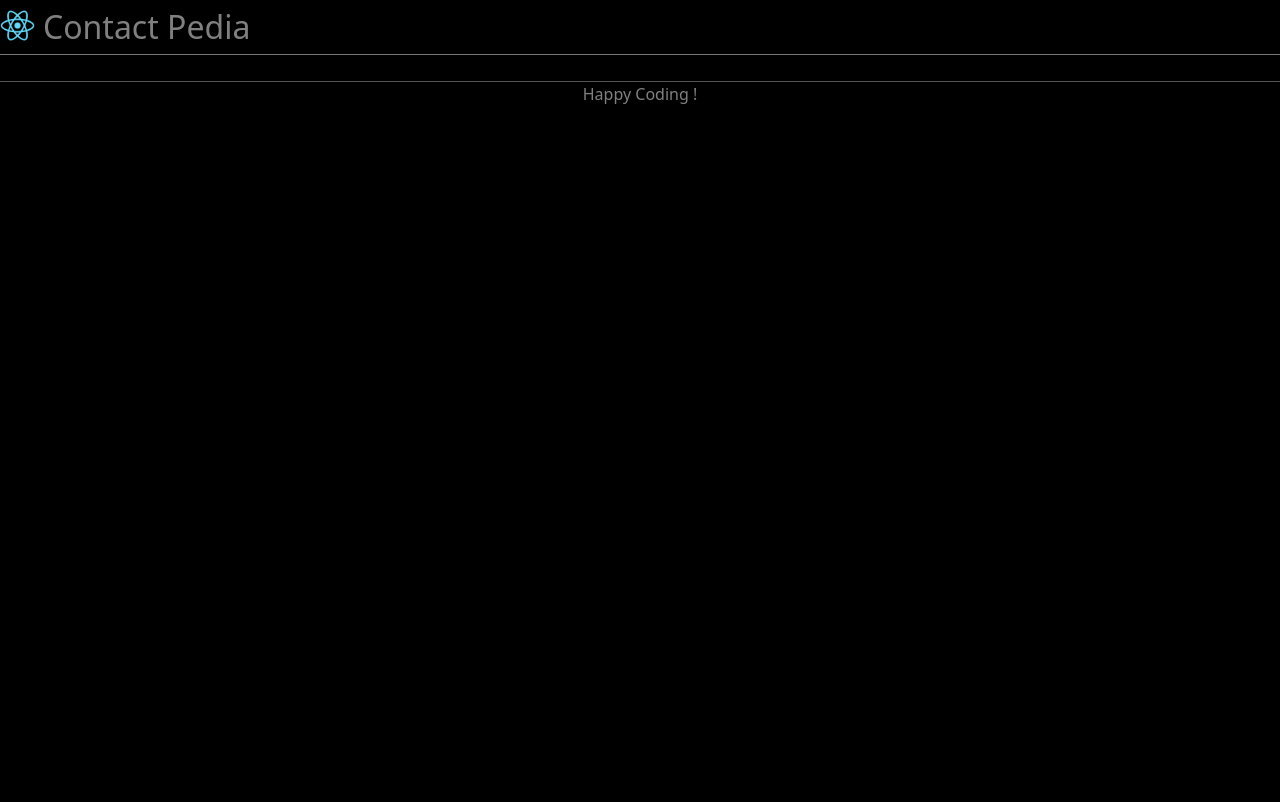
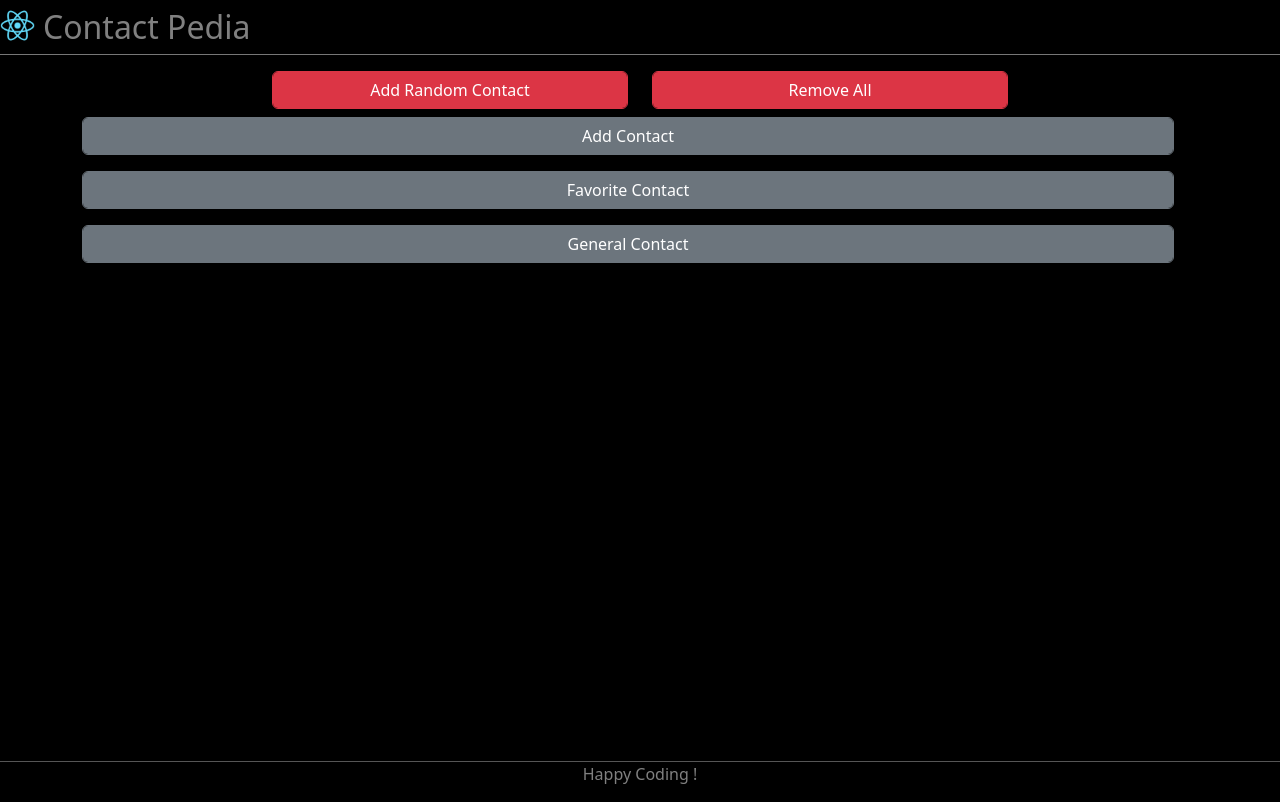
Before and after one commit to ahmadfaisall020597/Tutorial-React, a React (Create React App) app in the folder contact-pedia/: page / in a window 1280 px wide. Built offline with nearby package versions, Linux system fonts and the light colour scheme.

Commit message:
Skeleton of Component

```diff
--- a/contact-pedia/src/Components/ContactPages/AddContact.jsx
+++ b/contact-pedia/src/Components/ContactPages/AddContact.jsx
@@ -1,7 +1,7 @@
 export default function AddContact() {
     return (
-        <>
-            Add Contact
-        </>
+        <div>
+            <button className="btn btn-secondary form-control">Add Contact</button>
+        </div>
     )
 }
--- /dev/null
+++ b/contact-pedia/src/Components/ContactPages/AddRandomContact.jsx
@@ -0,0 +1,7 @@
+export default function AddRandomContact() {
+    return (
+        <div>
+            <button className="btn btn-danger form-control">Add Random Contact</button>
+        </div>
+    )
+}
--- a/contact-pedia/src/Components/ContactPages/Contact.jsx
+++ b/contact-pedia/src/Components/ContactPages/Contact.jsx
@@ -1,7 +1,7 @@
 export default function Contact() {
     return (
-        <>
-            Contact
-        </>
+        <div>
+            <button className="btn btn-secondary form-control">Contact</button>
+        </div>
     )
 }
--- a/contact-pedia/src/Components/ContactPages/ContactIndex.jsx
+++ b/contact-pedia/src/Components/ContactPages/ContactIndex.jsx
@@ -1,7 +1,36 @@
-export default function ContactIndex(){
+import React from "react";
+import Footer from "../Layouts/Footer";
+import Header from "../Layouts/Header";
+import AddContact from "./AddContact";
+import AddRandomContact from "./AddRandomContact";
+import FavoriteContacts from "./FavoriteContact";
+import GeneralContacts from "./GeneralContact";
+import RemoveAllContact from "./RemoveAllContact";
+
+export default function ContactIndex() {
     return (
-        <>
-            Contact Index
-        </>
+        <div>
+            <Header />
+            <div className="container" style={{ minHeight: "85vh" }}>
+                <div className="row py-3">
+                    <div className="col-4 offset-2">
+                        <AddRandomContact />
+                    </div>
+                    <div className="col-4">
+                        <RemoveAllContact />
+                    </div>
+                    <div className="row py-2">
+                        <AddContact />
+                    </div>
+                    <div className="row py-2">
+                        <FavoriteContacts />
+                    </div>
+                    <div className="row py-2">
+                        <GeneralContacts />
+                    </div>
+                </div>
+            </div>
+            <Footer />
+        </div>
     )
 }
--- a/contact-pedia/src/Components/ContactPages/FavoriteContact.jsx
+++ b/contact-pedia/src/Components/ContactPages/FavoriteContact.jsx
@@ -1,7 +1,7 @@
 export default function FavoriteContact() {
     return (
-        <>
-            Favorite Contact
-        </>
+        <div>
+            <button className="btn btn-secondary form-control">Favorite Contact</button>
+        </div>
     )
 }
--- a/contact-pedia/src/Components/ContactPages/GeneralContact.jsx
+++ b/contact-pedia/src/Components/ContactPages/GeneralContact.jsx
@@ -1,7 +1,9 @@
 export default function GeneralContact() {
     return (
-        <>
-            General Contact
-        </>
+        <div>
+            <button className="btn btn-secondary form-control">
+                General Contact
+            </button>
+        </div>
     )
 }
--- a/contact-pedia/src/index.js
+++ b/contact-pedia/src/index.js
@@ -2,11 +2,9 @@
 import ReactDOM from 'react-dom/client';
 import Footer from './Components/Layouts/Footer';
 import Header from './Components/Layouts/Header';
+import ContactIndex from './Components/ContactPages/ContactIndex';
 
 const root = ReactDOM.createRoot(document.getElementById('root'));
 root.render(
-  <div>
-    <Header></Header>
-    <Footer></Footer>
-  </div>
+  <ContactIndex />
 );
```
